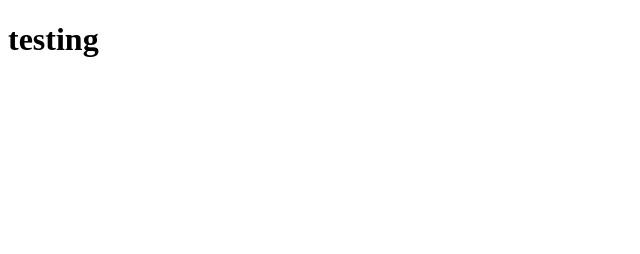
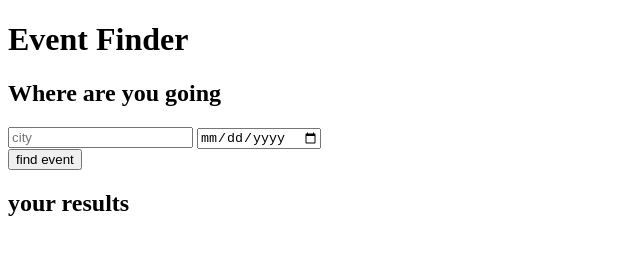
Before and after one commit to Project2-Group9/Project2-team, a plain HTML site: page index.html in a window 1280 px wide. Shown: the whole page, without its empty margins (0-640 px from the left). Drawn offline with Linux system fonts and the light colour scheme.

Commit message:
added js

```diff
--- a/index.html
+++ b/index.html
@@ -7,7 +7,30 @@
     <title>project2</title>
 </head>
 <body>
-    <h1>testing</h1>
+    <h1>Event Finder</h1>
+
+    <h2>Where are you going</h2>
+
+    <form action="">
+
+        <label for="city"></label>
+        <input type="city" placeholder= city id="city">
+
+        <label for="date"></label>
+        <input type="date" placeholder="date" id="date">
+
+
+    </div>
+
+    <div class="button-event">
+    <button>find event</button>
+    </div>
+
+    <h2>your results</h2>
+
+
+
+
 
 </body>
 </html>
```
Also changed, not shown: project2.js (added).
